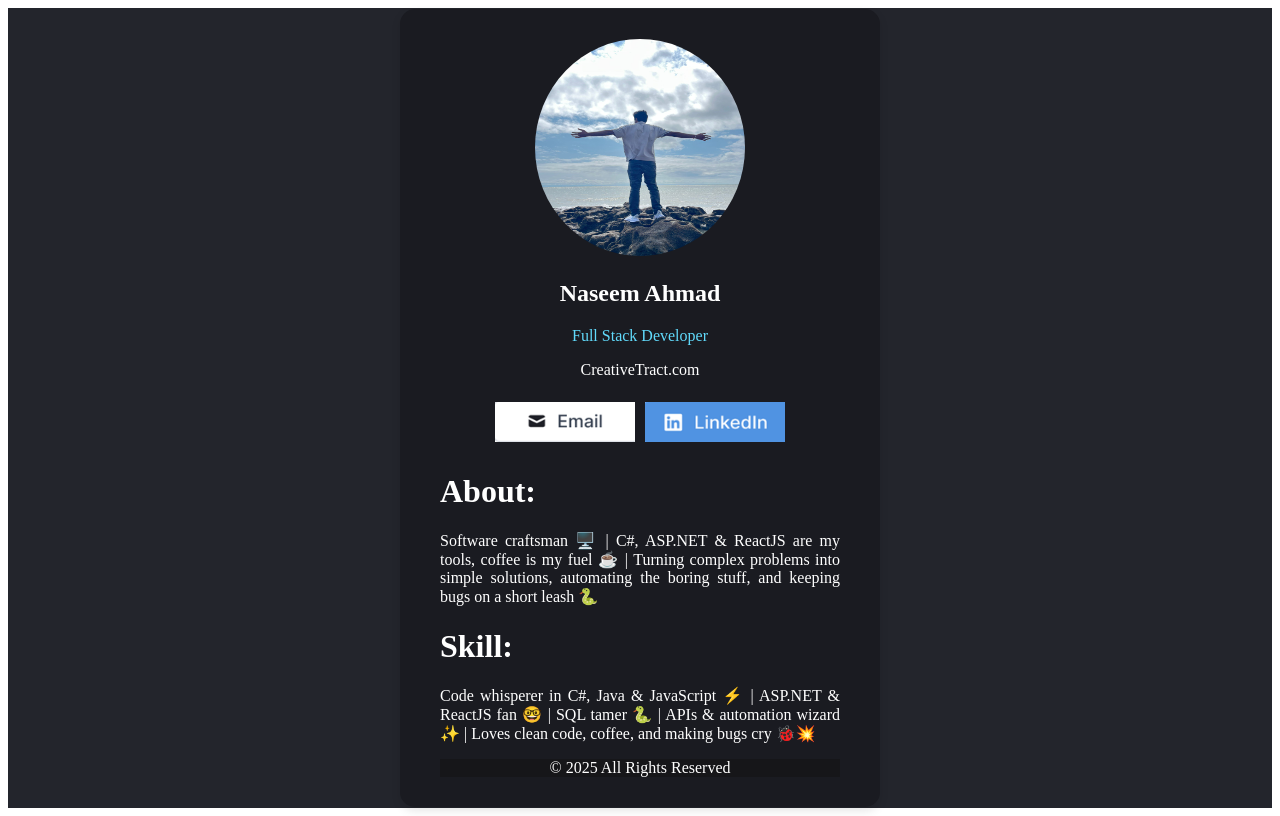
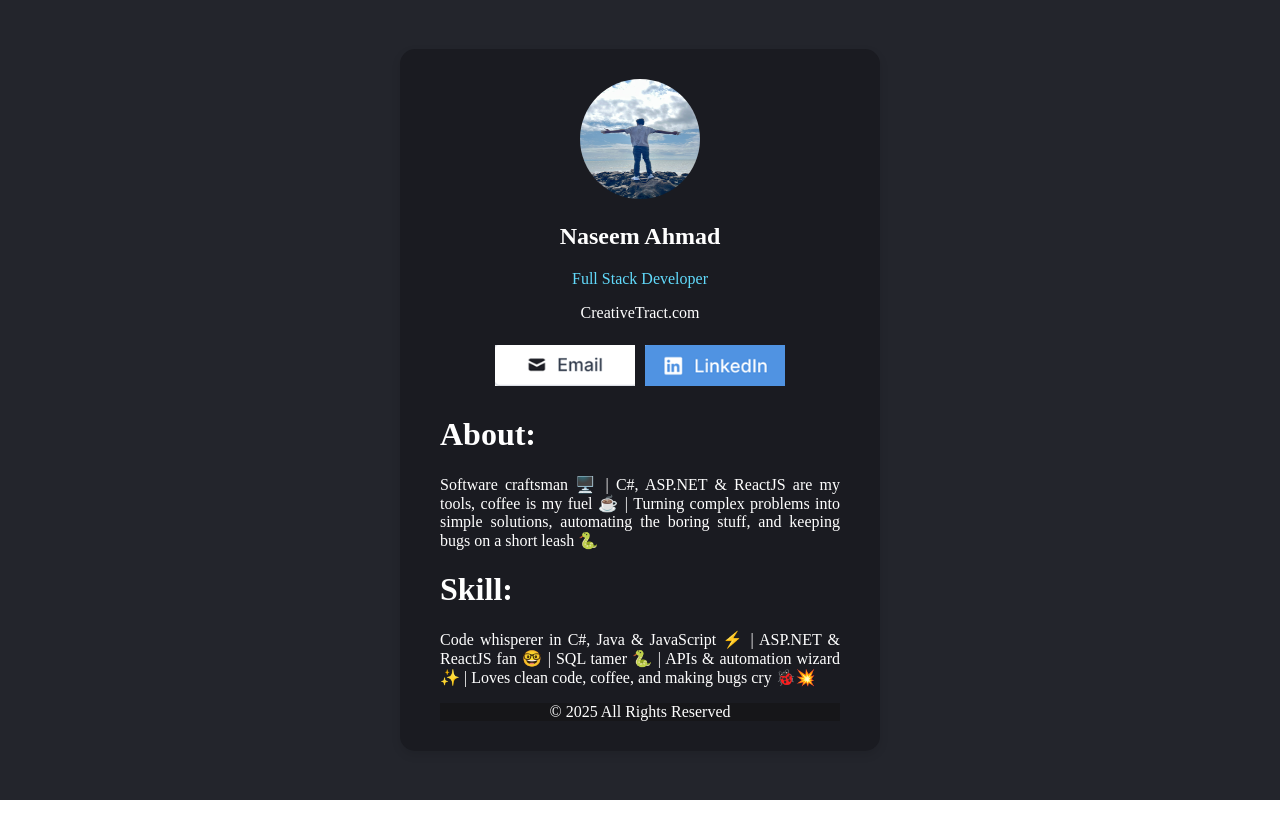
Before and after one commit to Naseem-Ahmad/Business-Card, a React (Vite) app: page / in a window 1280 px wide. Built offline with nearby package versions, Linux system fonts and the light colour scheme.

Commit message:
Remove the default body margin

```diff
--- a/src/App.css
+++ b/src/App.css
@@ -5,10 +5,14 @@ footer{
 
 }
 
+body{
+  margin:0;
+}
+
 .profile{
    border-radius: 50%;
-   width: 210px;
-   height: 217px;
+   width: 120px;
+   height: 120px;
 }
 
 .container {
```
